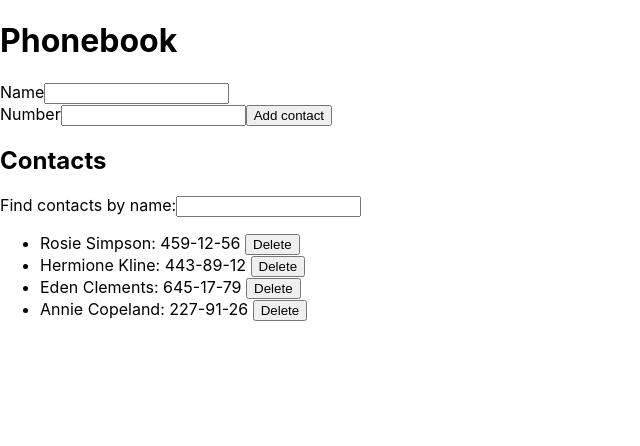
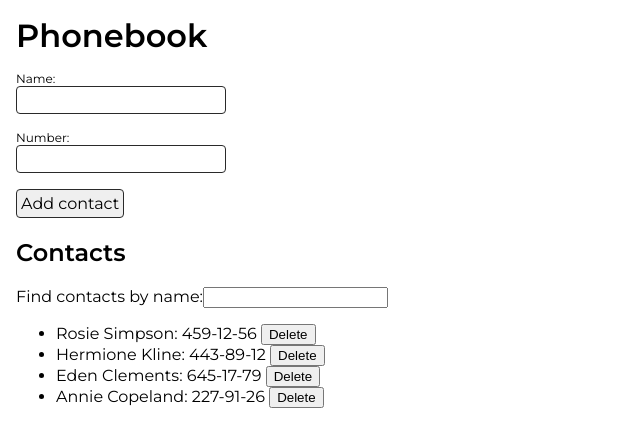
Before and after one commit to alexey-br/goit-react-hw-02-phonebook, a React (Create React App) app: page / in a window 1280 px wide. Shown: the top 446 px of the page, without its empty margins (0-640 px from the left). Built offline with nearby package versions, Linux system fonts and the light colour scheme.

Commit message:
начало стилизации

```diff
--- a/package.json
+++ b/package.json
@@ -4,6 +4,8 @@
   "private": true,
   "homepage": "https://goitacademy.github.io/react-homework-template/",
   "dependencies": {
+    "@emotion/react": "^11.10.4",
+    "@emotion/styled": "^11.10.4",
     "@testing-library/jest-dom": "^5.16.3",
     "@testing-library/react": "^12.1.4",
     "@testing-library/user-event": "^13.5.0",
@@ -12,6 +14,7 @@
     "react": "^18.1.0",
     "react-dom": "^18.1.0",
     "react-scripts": "5.0.1",
+    "styled-system": "^5.1.5",
     "web-vitals": "^2.1.3",
     "yup": "^0.32.11"
   },
--- a/src/components/App.jsx
+++ b/src/components/App.jsx
@@ -3,6 +3,7 @@ import { nanoid } from 'nanoid';
 import ContactForm from './ContactForm';
 import Filter from './Filter';
 import ContactList from './ContactList';
+import Box from './Box';
 
 export class App extends Component {
   state = {
@@ -53,8 +54,8 @@ export class App extends Component {
     const filteredContacts = this.filterContacts();
 
     return (
-      <>
-        <h1>Phonebook</h1>
+      <Box m={4}>
+        <Box as='h1' mt={0} mb={4}>Phonebook</Box>
         <ContactForm addContact={this.handleAddContact} />
         <h2>Contacts</h2>
         <Filter text={this.state.filter} onInput={this.handleFilterInput} />
@@ -62,7 +63,7 @@ export class App extends Component {
           contacts={filteredContacts}
           onDeleteContact={this.handleDeleteContact}
         />
-      </>
+      </Box>
     );
   }
 }
--- /dev/null
+++ b/src/components/Box/Box.jsx
@@ -0,0 +1,8 @@
+import styled from '@emotion/styled'
+import { space, layout, flexbox, color } from 'styled-system'
+
+const Box = styled('div')(
+  space, layout, flexbox, color
+)
+
+export default Box;
--- /dev/null
+++ b/src/components/Box/index.js
@@ -0,0 +1 @@
+export {default} from './Box'
--- a/src/components/ContactForm/ContactForm.jsx
+++ b/src/components/ContactForm/ContactForm.jsx
@@ -1,5 +1,6 @@
-import { Formik, Form, Field, ErrorMessage } from 'formik';
+import { Formik, Form, ErrorMessage } from 'formik';
 import * as yup from 'yup';
+import { InputItem, Input, InputLabel, SubmitBtn, ValidationError } from './ContactForm.styled';
 
 const schema = yup.object().shape({
   name: yup.string().required(),
@@ -24,34 +25,23 @@ const ContactForm = ({ addContact }) => {
       onSubmit={handleSubmit}
     >
       <Form>
-        <label>
-          Name
-          <Field
+        <InputItem>
+          <InputLabel>Name:</InputLabel>
+          <Input
             type="text"
             name="name"
-            // pattern="^[a-zA-Zа-яА-Я]+(([' -][a-zA-Zа-яА-Я ])?[a-zA-Zа-яА-Я]*)*$"
-            // title="Name may contain only letters, apostrophe, dash and spaces. For example Adrian, Jacob Mercer, Charles de Batz de Castelmore d'Artagnan"
-            // required
-            // value={this.state.name}
-            // onChange={this.handleInput}
           />
-          <ErrorMessage component="div" name="name" />
-        </label>
-        <br />
-        <label>
-          Number
-          <Field
+          <ValidationError component="span" name="name" />
+        </InputItem>
+        <InputItem>
+          <InputLabel>Number:</InputLabel>
+          <Input
             type="tel"
             name="number"
-            // pattern="\+?\d{1,4}?[-.\s]?\(?\d{1,3}?\)?[-.\s]?\d{1,4}[-.\s]?\d{1,4}[-.\s]?\d{1,9}"
-            // title="Phone number must be digits and can contain spaces, dashes, parentheses and can start with +"
-            // required
-            // value={this.state.number}
-            // onChange={this.handleInput}
           />
-          <ErrorMessage component="div" name="number" />
-        </label>
-        <button type="submit">Add contact</button>
+          <ValidationError component="span" name="number" />
+        </InputItem>
+        <SubmitBtn type="submit">Add contact</SubmitBtn>
       </Form>
     </Formik>
   );
--- /dev/null
+++ b/src/components/ContactForm/ContactForm.styled.jsx
@@ -0,0 +1,43 @@
+import styled from "@emotion/styled";
+import { Field, ErrorMessage } from "formik";
+
+export const InputItem = styled.label`
+    display: block;
+    margin-bottom: ${({ theme }) => theme.space[4]}px;
+    font-size: ${({ theme }) => theme.fontSizes.s};
+
+`
+
+export const InputLabel = styled.span`
+    display: block;
+    font-size: ${({ theme }) => theme.fontSizes.xs};
+`
+
+export const Input = styled(Field)`
+    font-size: inherit;
+    font-family: inherit;
+    padding: ${({ theme }) => theme.space[2]}px;
+    margin-right: ${({ theme }) => theme.space[3]}px;
+    width: 200px;
+    border: ${({ theme }) => theme.borders.normal};
+    border-radius: ${({ theme }) => theme.radii.normal};
+`
+
+export const SubmitBtn = styled.button`
+padding: ${({ theme }) => theme.space[2]}px;
+font-size: inherit;
+    font-family: inherit;
+    border-radius: ${({ theme }) => theme.radii.normal};
+    border: ${({ theme }) => theme.borders.normal};
+    cursor: pointer;
+
+    transition: transform, 250ms;
+
+    :active {
+        transform: translateY(2px);
+    }
+`
+
+export const ValidationError = styled(ErrorMessage)`
+    color: red;
+`
--- a/src/index.css
+++ b/src/index.css
@@ -1,15 +1,9 @@
 @import-normalize; /* bring in normalize.css styles */
+@import url('https://fonts.googleapis.com/css2?family=Montserrat:wght@400;600&display=swap');
 
 body {
   margin: 0;
-  font-family: -apple-system, BlinkMacSystemFont, 'Segoe UI', 'Roboto', 'Oxygen',
-    'Ubuntu', 'Cantarell', 'Fira Sans', 'Droid Sans', 'Helvetica Neue',
-    sans-serif;
+  font-family: 'Montserrat', sans-serif;
   -webkit-font-smoothing: antialiased;
   -moz-osx-font-smoothing: grayscale;
 }
-
-code {
-  font-family: source-code-pro, Menlo, Monaco, Consolas, 'Courier New',
-    monospace;
-}
--- a/src/index.js
+++ b/src/index.js
@@ -1,10 +1,15 @@
 import React from 'react';
 import ReactDOM from 'react-dom/client';
+import { ThemeProvider } from '@emotion/react';
 import { App } from 'components/App';
+import { theme } from './theme'
 import './index.css';
 
 ReactDOM.createRoot(document.getElementById('root')).render(
   <React.StrictMode>
-    <App />
+    <ThemeProvider theme={theme}>
+      <App />
+    </ThemeProvider>
+
   </React.StrictMode>
 );
--- /dev/null
+++ b/src/theme.js
@@ -0,0 +1,44 @@
+export const theme = {
+  colors: {
+    black: '#000',
+    white: '#fff',
+    text: '#2a2a2a',
+    background: '#f7f5f2',
+    backgroundDark: '#dad7cd',
+    accent: '#588157',
+    muted: '#f6f6f6',
+  },
+  space: [0, 2, 4, 8, 16, 32, 64, 128, 256],
+  fonts: {
+    body: 'system-ui, sans-serif',
+    heading: 'Roboto, sans-serif',
+    monospace: 'Menlo, monospace',
+  },
+  fontSizes: {
+    xs: '12px',
+    s: '14px',
+    m: '18px',
+    l: '32px',
+    xl: '64px',
+  },
+  fontWeights: {
+    normal: 400,
+    bold: 700,
+  },
+  lineHeights: {
+    body: 1.5,
+    heading: 1.125,
+  },
+  borders: {
+    none: 'none',
+    normal: '1px solid #2a2a2a',
+  },
+  radii: {
+    none: '0',
+    normal: '4px',
+    round: '50%',
+  },
+  shadows: {
+    normal: 'rgba(0, 0, 0, 0.24) 0px 3px 8px',
+  },
+};
```
Also changed, not shown: 1 other file (tests, documents, lock files or other folders).
